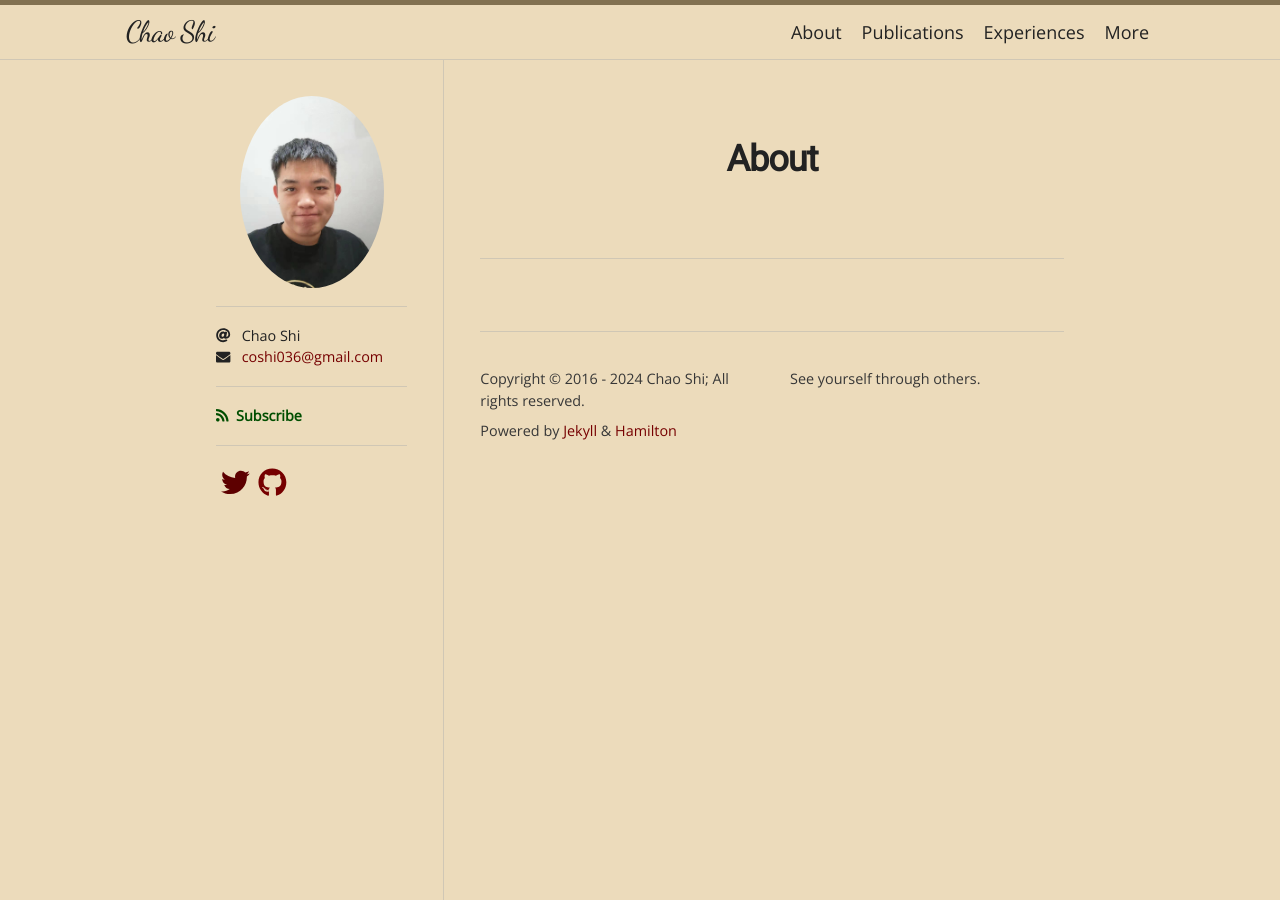
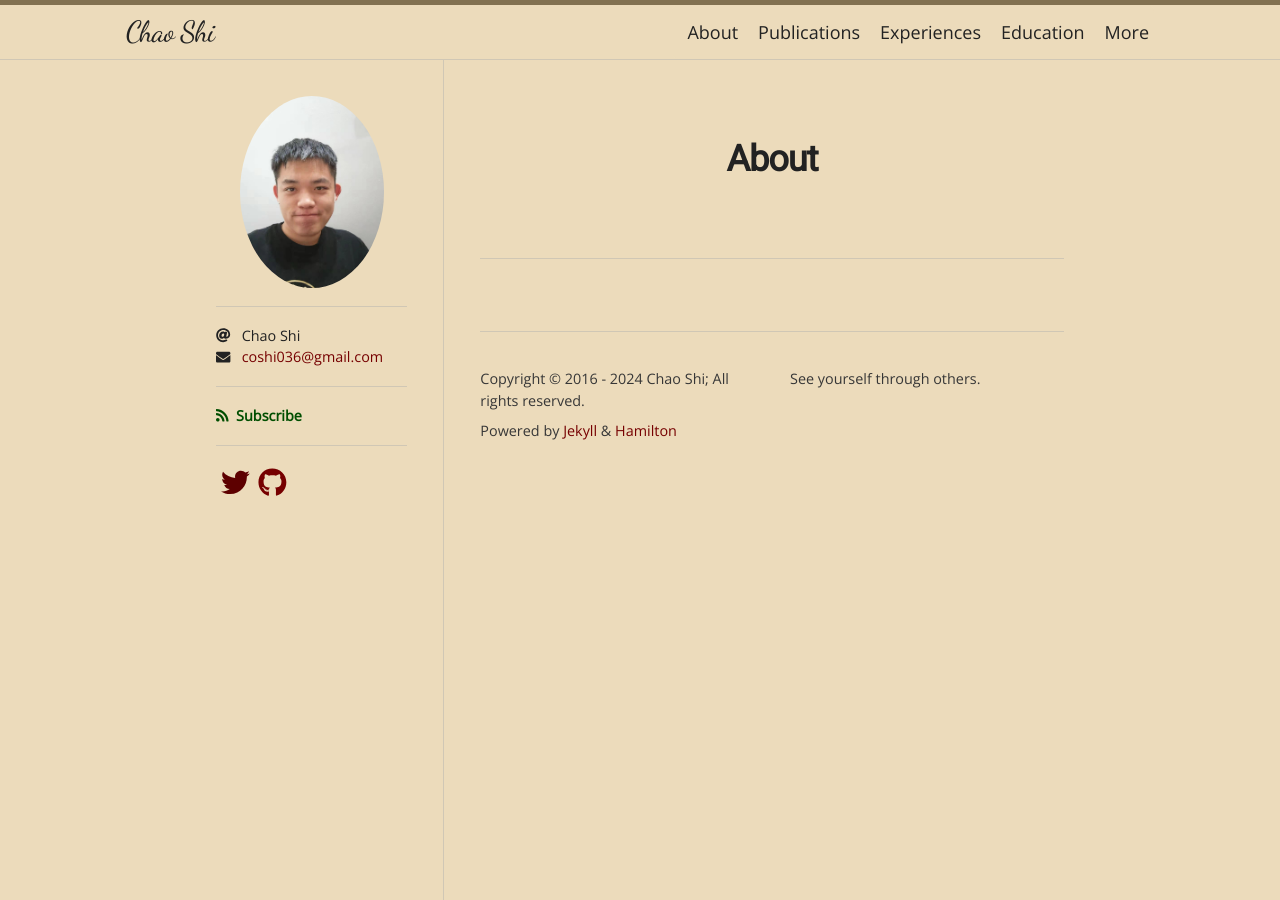
Before and after one commit to ChaoShi036/ChaoShi036.github.io, a Jekyll site: the page built from index.html, in a window 1280 px wide. Built offline with Jekyll 4.4.1, drawn with Linux system fonts in a browser that asks for light colours; nearby versions of some CDN libraries; some web fonts are replaced; the list of posts is cut into pages by our own code.

Commit message:
Update navigation.yml

```diff
--- a/_data/navigation.yml
+++ b/_data/navigation.yml
@@ -4,9 +4,9 @@
   url: /publications/
 - title: Experiences
   url: /experiences/
+- title: Education
+  url: /education/
 - title: More
   sublinks:
-    - title: FAQ
-      url: /faq/
     - title: Docs
       url: /docs/
```
